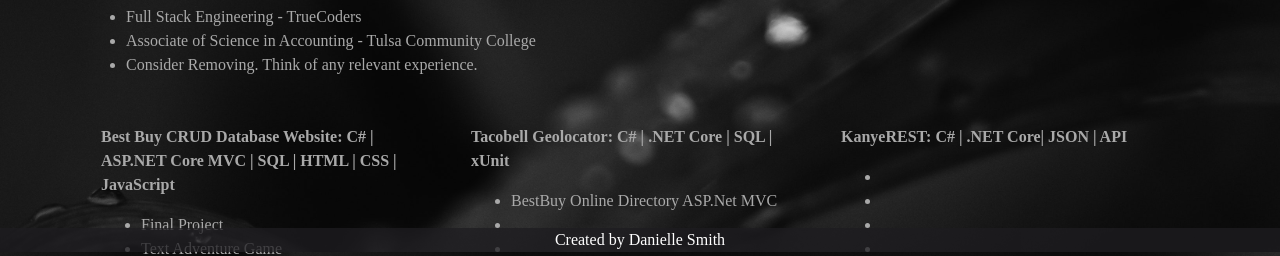
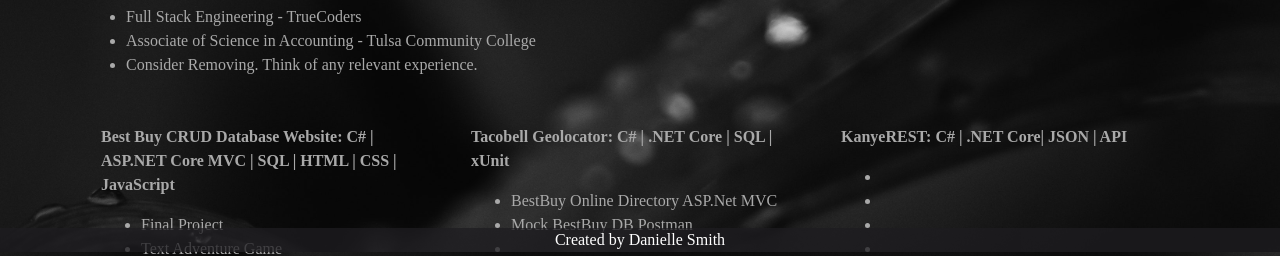
Before and after one commit to Smith-Danielle/HTML-CSS-Website, a plain HTML site: page index.html in a window 1280 px wide. Shown: the part 548-804 px from the top of the page. Drawn offline with nearby package versions, Linux system fonts and the light colour scheme; a web font is replaced by a local one.

Commit message:
Added another possible project

```diff
--- a/index.html
+++ b/index.html
@@ -113,7 +113,7 @@
 							BestBuy Online Directory ASP.Net MVC
 						</li>
 						<li>
-							<!-- TODO: Type a summary of your project here (it doesn't HAVE to be at least 4 list items)-->
+							Mock BestBuy DB Postman
 						</li>
 						<li>
 							<!-- TODO: Type a summary of your project here (it doesn't HAVE to be at least 4 list items)-->
```
